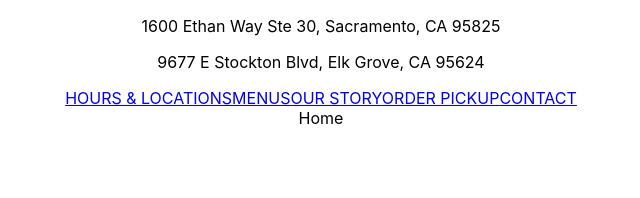
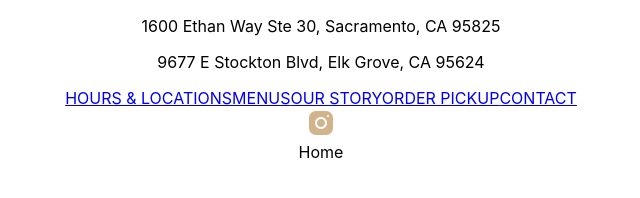
Before and after one commit to rydelldonato/18-grams-website, a React (Create React App) app: page / in a window 1280 px wide. Shown: the top 198 px of the page, without its empty margins (319-959 px from the left). Built offline with nearby package versions, Linux system fonts and the light colour scheme.

Commit message:
added items to header menu

```diff
--- a/package.json
+++ b/package.json
@@ -4,6 +4,9 @@
   "private": true,
   "dependencies": {
     "@fortawesome/fontawesome-svg-core": "^6.4.2",
+    "@fortawesome/free-brands-svg-icons": "^6.4.2",
+    "@fortawesome/free-regular-svg-icons": "^6.4.2",
+    "@fortawesome/free-solid-svg-icons": "^6.4.2",
     "@fortawesome/react-fontawesome": "^0.2.0",
     "@testing-library/jest-dom": "^5.17.0",
     "@testing-library/react": "^13.4.0",
--- a/src/components/header/header.js
+++ b/src/components/header/header.js
@@ -35,7 +35,9 @@ export default function Header() {
           <a href="https://www.instagram.com/18grams.916/">ORDER PICKUP</a>
           <a href="https://www.instagram.com/18grams.916/">CONTACT</a>
           <div className="socialLine"></div>
-          <FontAwesomeIcon icon="fa-brands fa-square-instagram" />
+          <a href="https://www.instagram.com/18grams.916/">
+            <img src="./icons-instagram.png" />
+          </a>
         </div>
       </div>
     </>
```
Also changed, not shown: public/icons-instagram.png (added), 1 other file (tests, documents, lock files or other folders).
